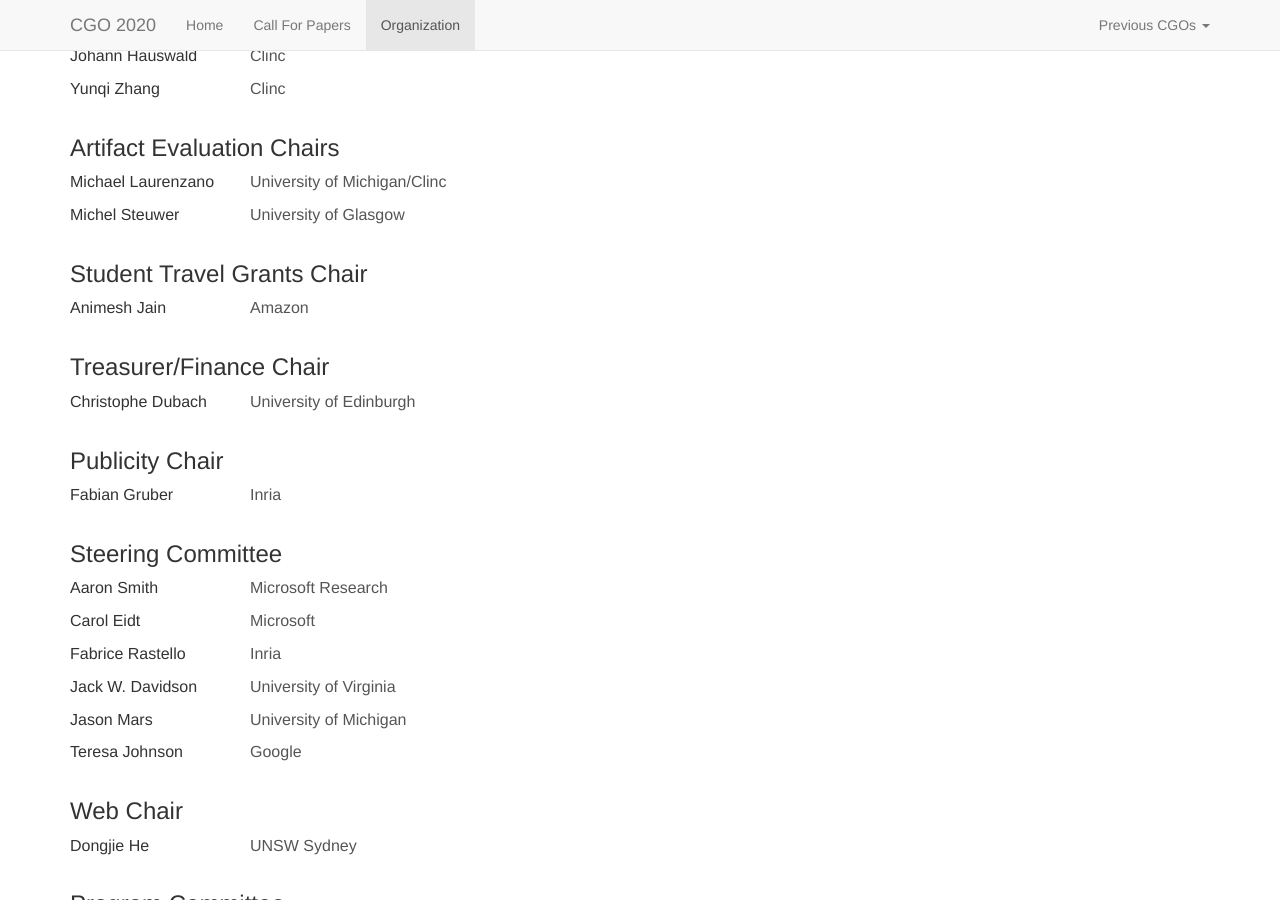
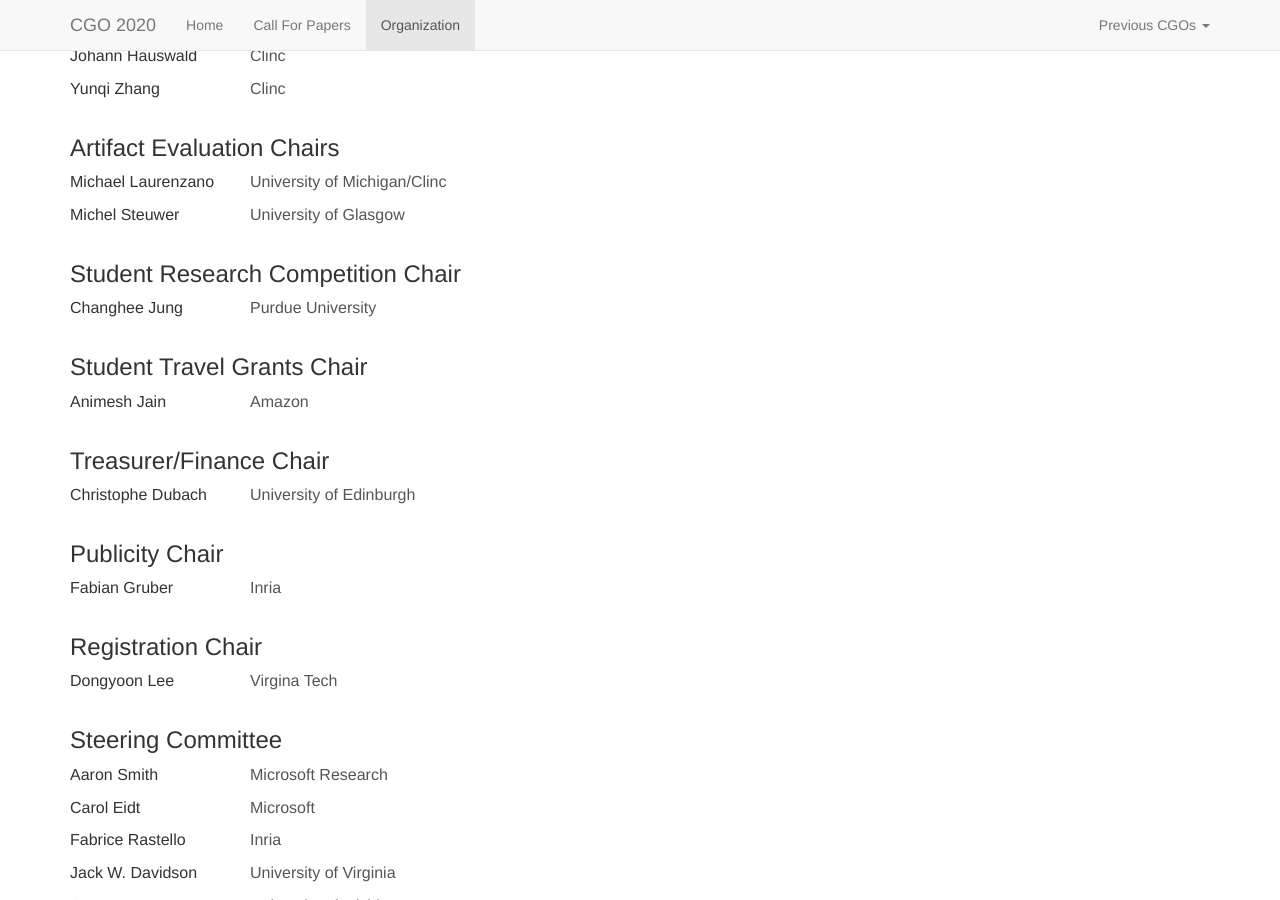
Before and after one commit to jingling/cgo2020, a Jekyll site: the page built from organization.html, in a window 1280 px wide and 900 px high, scrolled down 376 px. Built offline with Jekyll 4.4.1, drawn with Linux system fonts in a browser that asks for light colours; nearby versions of some CDN libraries; comment, search, counter and statistics services are not loaded.

Commit message:
Update organization.yml

```diff
--- a/_data/organization.yml
+++ b/_data/organization.yml
@@ -29,9 +29,9 @@
   - name: Michel Steuwer
     affiliation: University of Glasgow
 
-# - role: Student Research Competition Chair
-#   name: Jagadish Kotra
-#   affiliation: AMD
+- role: Student Research Competition Chair
+  name: Changhee Jung
+  affiliation: Purdue University
 
 - role: Student Travel Grants Chair
   name: Animesh Jain
@@ -53,9 +53,9 @@
 #   name: Jennifer Sartor
 #   affiliation: Vrije Universiteit Brussel and Ghent University
 
-# - role: Registration Chair
-#   name: Mila Dalla Preda
-#   affiliation: University of Verona
+- role: Registration Chair
+  name: Dongyoon Lee
+  affiliation: Virgina Tech
 
 - role: Steering Committee
   members:
```
